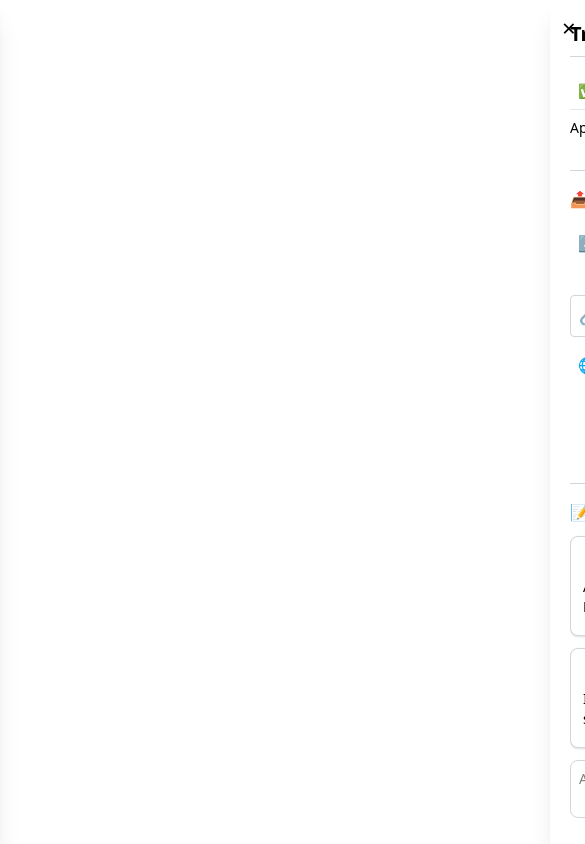
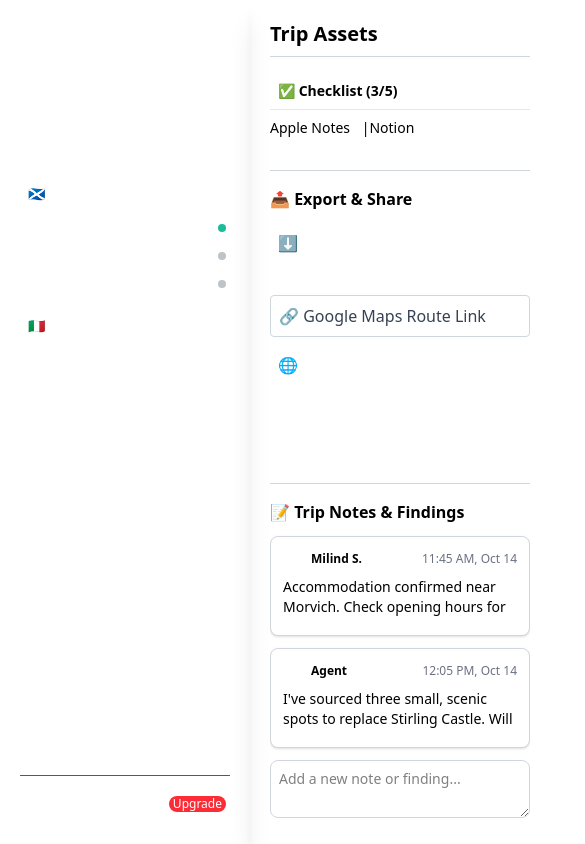
Before and after one commit to milindsoorya/journee, a Next.js app: page / in a window 390 px wide. Shown: the top 844 px of the page, 585 px wide, since content can reach past the window. Built offline with nearby package versions, Linux system fonts and the light colour scheme.

Commit message:
remove mobile layout

```diff
--- a/src/app/page.tsx
+++ b/src/app/page.tsx
@@ -9,24 +9,9 @@ export default function Home() {
   const [isLeftCollapsed, setIsLeftCollapsed] = useState(false);
   const [isRightCollapsed, setIsRightCollapsed] = useState(false);
 
-  // State for mobile view visibility
-  const [isLeftMobileOpen, setIsLeftMobileOpen] = useState(false);
-  const [isRightMobileOpen, setIsRightMobileOpen] = useState(false);
-
   // Desktop Toggle Handlers
   const toggleLeftCollapse = () => setIsLeftCollapsed(prev => !prev);
   const toggleRightCollapse = () => setIsRightCollapsed(prev => !prev);
-
-  // Mobile Toggle Handlers (for buttons in CenterPanel)
-  const toggleLeftMobile = () => {
-    setIsLeftMobileOpen(prev => !prev);
-    // Ensure the other sidebar is closed when opening one on mobile
-    if (!isLeftMobileOpen) setIsRightMobileOpen(false);
-  };
-  const toggleRightMobile = () => {
-    setIsRightMobileOpen(prev => !prev);
-    if (!isRightMobileOpen) setIsLeftMobileOpen(false);
-  };
 
   // Dynamic Tailwind class generation for the main grid container
   const getGridClass = () => {
@@ -35,41 +20,26 @@ export default function Home() {
     else if (isLeftCollapsed) base = 'grid-cols-[var(--sidebar-w-collapsed)_1fr_var(--right-sidebar-w)]';
     else if (isRightCollapsed) base = 'grid-cols-[var(--sidebar-w)_1fr_var(--right-sidebar-w-collapsed)]';
 
-    // On large screens (lg), use the calculated grid; on small screens, use a single column
-    return `${base} lg:grid-cols-[auto_1fr_auto]`;
+    return base;
   };
 
   return (
     <div className={`h-full grid transition-all duration-300 ease-in-out ${getGridClass()}`}>
 
-      {/* 1. Left Sidebar (Fixed on Mobile, Managed by State) */}
+      {/* 1. Left Sidebar */}
       <LeftSidebar
         isCollapsed={isLeftCollapsed}
         onToggleCollapse={toggleLeftCollapse}
-        isMobileOpen={isLeftMobileOpen}
-        onToggleMobile={toggleLeftMobile}
       />
 
       {/* 2. Center Panel (Main Content) */}
-      <CenterPanel
-        onToggleLeftMobile={toggleLeftMobile}
-        onToggleRightMobile={toggleRightMobile}
-      />
+      <CenterPanel />
 
-      {/* 3. Right Sidebar (Fixed on Mobile, Managed by State) */}
+      {/* 3. Right Sidebar */}
       <RightSidebar
         isCollapsed={isRightCollapsed}
         onToggleCollapse={toggleRightCollapse}
-        isMobileOpen={isRightMobileOpen}
-        onToggleMobile={toggleRightMobile}
       />
-
-      {/* 4. Desktop Spacers (Hidden on Mobile)
-           These dummy divs occupy space on the desktop grid to ensure CenterPanel is correctly centered
-           when the main grid uses 'auto' columns for fixed-width sidebars.
-      */}
-      <div className={`hidden lg:block ${isLeftCollapsed ? 'w-sidebar-w-collapsed' : 'w-sidebar-w'}`}></div>
-      <div className={`hidden lg:block ${isRightCollapsed ? 'w-right-sidebar-w-collapsed' : 'w-right-sidebar-w'}`}></div>
     </div>
   );
 }
--- a/src/components/CenterPanel.tsx
+++ b/src/components/CenterPanel.tsx
@@ -68,7 +68,7 @@ const ChatHistory = () => (
 
 type View = 'itinerary' | 'map' | 'chat';
 
-const CenterPanel: React.FC<{ onToggleLeftMobile: () => void; onToggleRightMobile: () => void }> = ({ onToggleLeftMobile, onToggleRightMobile }) => {
+const CenterPanel: React.FC = () => {
     const [currentView, setCurrentView] = useState<View>('itinerary');
 
     const renderContent = () => {
@@ -88,8 +88,6 @@ const CenterPanel: React.FC<{ onToggleLeftMobile: () => void; onToggleRightMobil
 
             {/* Header */}
             <header className="flex justify-between items-center p-4 border-b border-gray-200 flex-shrink-0">
-                <button className="lg:hidden text-secondary-dark text-xl" onClick={onToggleLeftMobile}>&#x2261;</button>
-
                 <div className='flex-grow mx-4 text-center lg:text-left'>
                     <h1 className="text-2xl font-bold">Scotland: Highlands Adventure</h1>
                     <span className="text-sm text-gray-500 mr-4">1. Highlands Route (Active)</span>
@@ -110,8 +108,6 @@ const CenterPanel: React.FC<{ onToggleLeftMobile: () => void; onToggleRightMobil
                         </button>
                     ))}
                 </div>
-
-                <button className="lg:hidden text-secondary-dark text-xl ml-4" onClick={onToggleRightMobile}>&#x2139;</button>
             </header>
 
             {/* Content Wrapper */}
--- a/src/components/LeftSidebar.tsx
+++ b/src/components/LeftSidebar.tsx
@@ -7,8 +7,6 @@ import type { Trip } from '../data';
 interface LeftSidebarProps {
     isCollapsed: boolean;
     onToggleCollapse: () => void;
-    isMobileOpen: boolean;
-    onToggleMobile: () => void;
 }
 
 const UserMenu: React.FC<{ onClose: () => void }> = ({ onClose }) => (
@@ -38,26 +36,19 @@ const TripItem: React.FC<{ trip: Trip }> = ({ trip }) => (
     </div>
 );
 
-const LeftSidebar: React.FC<LeftSidebarProps> = ({ isCollapsed, onToggleCollapse, isMobileOpen, onToggleMobile }) => {
+const LeftSidebar: React.FC<LeftSidebarProps> = ({ isCollapsed, onToggleCollapse }) => {
     const [isMenuOpen, setIsMenuOpen] = useState(false);
 
     // Dynamic width class based on desktop collapse state (using CSS variables for transition)
     const widthClass = isCollapsed ? 'w-[var(--sidebar-w-collapsed)] p-2' : 'w-[var(--sidebar-w)] p-5';
 
-    // Mobile visibility classes: hidden by default, slides in when open
-    const mobileClasses = isMobileOpen ? 'translate-x-0 z-50' : '-translate-x-full z-50';
 
     return (
         <aside
             className={`bg-secondary-dark text-white flex-shrink-0 flex flex-col relative transition-all duration-300 shadow-xl
-                ${widthClass}
-                lg:translate-x-0
-                fixed inset-y-0 h-full ${mobileClasses}`} /* Fixed position on mobile screens */
+                ${widthClass}`}
         >
-            {/* Mobile Close Button (Visible only on small screens) */}
-            <button className="lg:hidden absolute top-3 right-3 text-white text-2xl z-50" onClick={onToggleMobile}>
-                &times;
-            </button>
+
 
             <h2 className={`text-xl font-bold mb-8 transition-opacity ${isCollapsed ? 'opacity-0 hidden' : 'opacity-100'}`}>JOURNÉE</h2>
 
@@ -106,7 +97,7 @@ const LeftSidebar: React.FC<LeftSidebarProps> = ({ isCollapsed, onToggleCollapse
 
             {/* Desktop Collapse Button */}
             <button
-                className="hidden lg:flex fixed top-1/2 -translate-y-1/2 w-5 h-10 bg-white text-secondary-dark shadow-lg border border-gray-300 z-50 items-center justify-center transition-all duration-300 ease-in-out"
+                className="hidden lg:flex absolute top-1/2 -translate-y-1/2 w-5 h-10 bg-white text-secondary-dark shadow-lg border border-gray-300 z-50 items-center justify-center transition-all duration-300 ease-in-out"
                 style={{
                     left: isCollapsed ? 'var(--sidebar-w-collapsed)' : 'var(--sidebar-w)',
                     borderRadius: '0 5px 5px 0',
--- a/src/components/RightSidebar.tsx
+++ b/src/components/RightSidebar.tsx
@@ -6,8 +6,6 @@ import { DUMMY_NOTES } from '../data';
 interface RightSidebarProps {
     isCollapsed: boolean;
     onToggleCollapse: () => void;
-    isMobileOpen: boolean;
-    onToggleMobile: () => void;
 }
 
 const NoteCard: React.FC<typeof DUMMY_NOTES[0]> = ({ user, isAgent, timestamp, content }) => (
@@ -32,24 +30,16 @@ const NoteCard: React.FC<typeof DUMMY_NOTES[0]> = ({ user, isAgent, timestamp, c
     </div>
 );
 
-const RightSidebar: React.FC<RightSidebarProps> = ({ isCollapsed, onToggleCollapse, isMobileOpen, onToggleMobile }) => {
+const RightSidebar: React.FC<RightSidebarProps> = ({ isCollapsed, onToggleCollapse }) => {
     // Dynamic width class based on desktop collapse state
     const widthClass = isCollapsed ? 'w-sidebar-w-collapsed p-2' : 'w-right-sidebar-w p-5';
-
-    // Mobile visibility classes
-    const mobileClasses = isMobileOpen ? 'translate-x-0 z-50' : 'translate-x-full z-50';
 
     return (
         <aside
             className={`bg-bg-light flex-shrink-0 flex relative transition-all duration-300 shadow-xl
-                ${widthClass}
-                lg:translate-x-0
-                fixed inset-y-0 right-0 h-full ${mobileClasses}`} // Fixed position on mobile
+                ${widthClass}`}
         >
-            {/* Mobile Close Button */}
-            <button className="lg:hidden absolute top-3 left-3 text-secondary-dark text-2xl z-50" onClick={onToggleMobile}>
-                &times;
-            </button>
+
 
             <div
                 className={`flex flex-col flex-grow w-full overflow-y-auto transition-opacity duration-200 ${
@@ -90,7 +80,7 @@ const RightSidebar: React.FC<RightSidebarProps> = ({ isCollapsed, onToggleCollap
 
             {/* Desktop Collapse Button - Fixed to viewport boundary */}
             <button
-                className="hidden lg:flex fixed top-1/2 -translate-y-1/2 w-5 h-10 bg-white text-secondary-dark shadow-lg border border-gray-300 z-50 items-center justify-center transition-all duration-300 ease-in-out"
+                className="hidden lg:flex absolute top-1/2 -translate-y-1/2 w-5 h-10 bg-white text-secondary-dark shadow-lg border border-gray-300 z-50 items-center justify-center transition-all duration-300 ease-in-out"
                 style={{
                     right: isCollapsed ? 'var(--right-sidebar-w-collapsed)' : 'var(--right-sidebar-w)',
                     borderRadius: '5px 0 0 5px',
```
